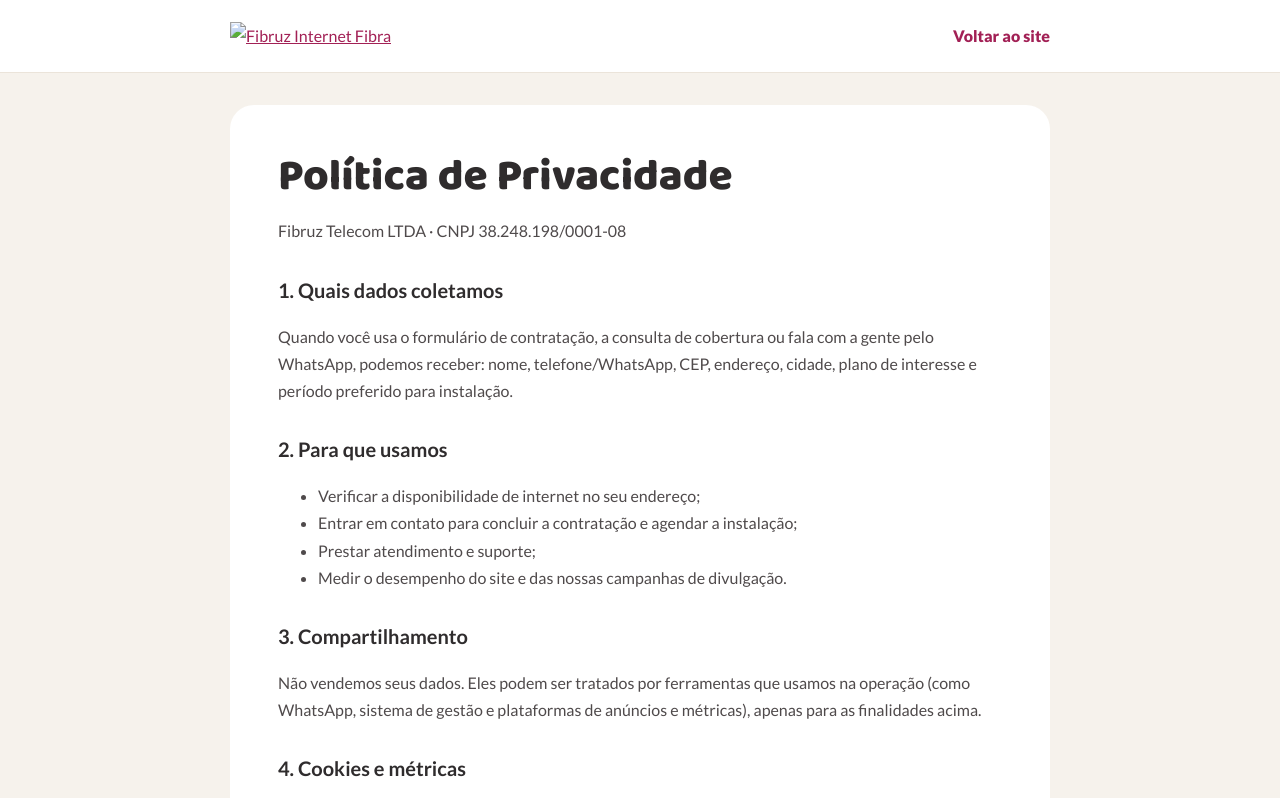
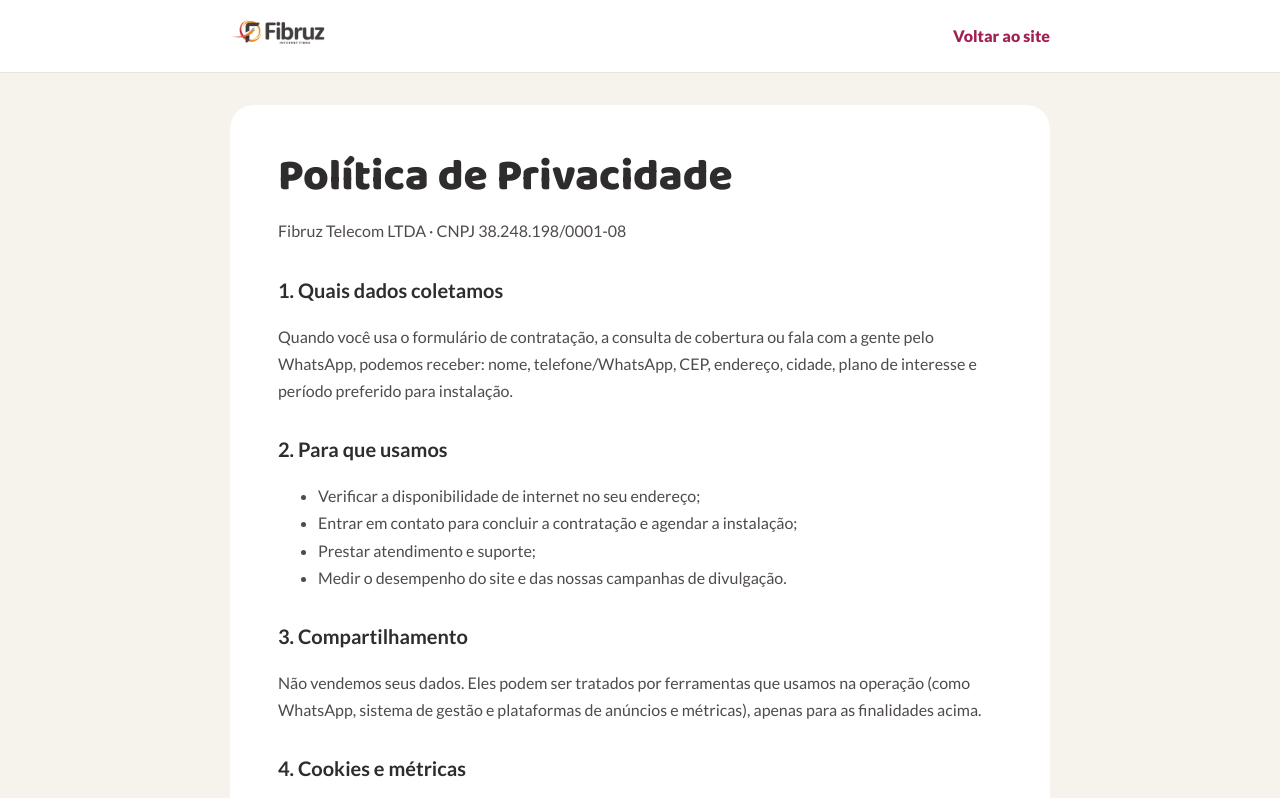
Before and after one commit to bitsmateus/fibruz, a plain HTML site: page politica-de-privacidade.html in a window 1280 px wide. Shown: the top 798 px of the page. Drawn offline with Linux system fonts and the light colour scheme.

Commit message:
Update favicon and logo image paths in HTML

```diff
--- a/politica-de-privacidade.html
+++ b/politica-de-privacidade.html
@@ -5,7 +5,7 @@
   <meta name="viewport" content="width=device-width, initial-scale=1">
   <title>Política de Privacidade | Fibruz Telecom</title>
   <meta name="robots" content="noindex">
-  <link rel="icon" type="image/png" href="assets/favicon.png">
+  <link rel="icon" type="image/png" href="favicon.png">
   <link href="https://fonts.googleapis.com/css2?family=Baloo+2:wght@800&family=Lato:wght@400;700;900&display=swap" rel="stylesheet">
   <style>
     body { margin: 0; font-family: Lato, system-ui, sans-serif; color: #2F2C2D; background: #F6F2EC; line-height: 1.7; }
@@ -22,7 +22,7 @@
   </style>
 </head>
 <body>
-  <header><div class="wrap"><a href="index.html"><img src="assets/logo-colorida.png" alt="Fibruz Internet Fibra"></a><a class="back" href="index.html">Voltar ao site</a></div></header>
+  <header><div class="wrap"><a href="index.html"><img src="logo-colorida.png" alt="Fibruz Internet Fibra"></a><a class="back" href="index.html">Voltar ao site</a></div></header>
   <div class="wrap">
     <main>
       <h1>Política de Privacidade</h1>
```
